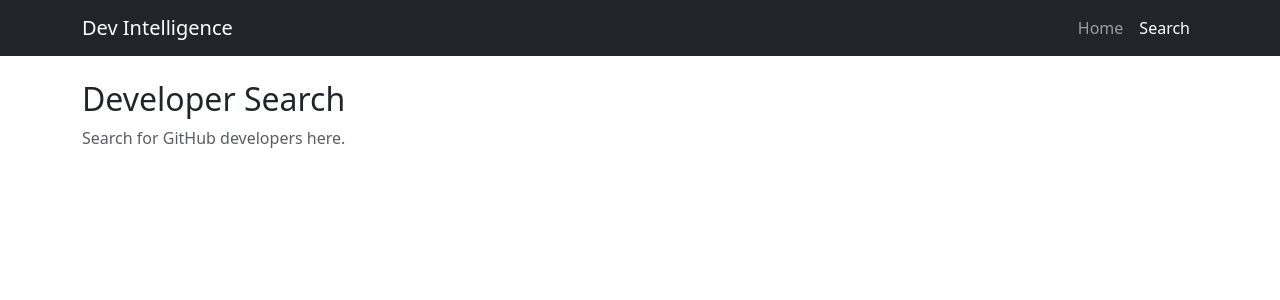
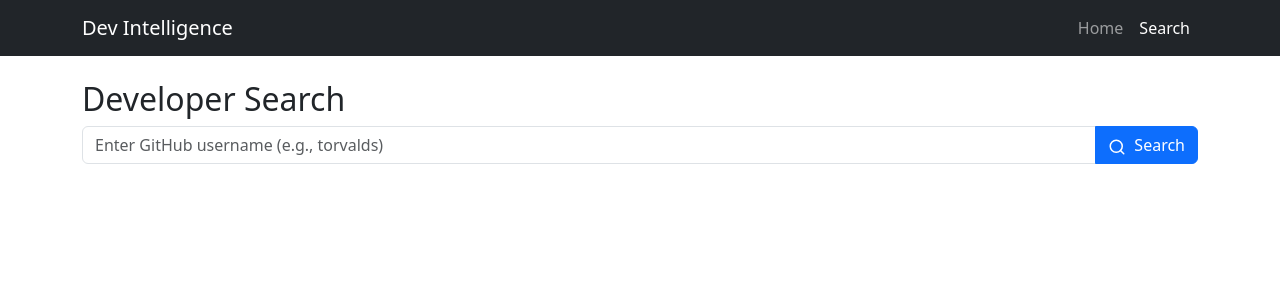
Before and after one commit to Shailesh-github3/DevRadar, a React (Vite) app: page /search in a window 1280 px wide. Shown: the top 300 px of the page. Built offline with nearby package versions, Linux system fonts and the light colour scheme; no server answers.

Commit message:
feat: integrate axios and react query for github user search

```diff
--- a/package.json
+++ b/package.json
@@ -10,6 +10,7 @@
     "preview": "vite preview"
   },
   "dependencies": {
+    "@tanstack/react-query": "^5.101.2",
     "bootstrap": "^5.3.8",
     "lucide-react": "^1.24.0",
     "react": "^19.2.7",
--- a/src/App.jsx
+++ b/src/App.jsx
@@ -1,33 +1,25 @@
-// Import the routing tools
 import { BrowserRouter, Routes, Route } from 'react-router-dom';
-
-// Import our Layout and Pages
+import { QueryClient, QueryClientProvider } from '@tanstack/react-query';
 import Layout from './components/Layout';
 import Home from './pages/Home';
 import Search from './pages/Search';
 
+// Initialize the React Query client (acts as the global cache manager)
+const queryClient = new QueryClient();
+
 function App() {
   return (
-    // 1. BrowserRouter wraps the whole app to listen to URL changes
+    // Wrap the entire app so all components can access the cache
+    <QueryClientProvider client={queryClient}>
       <BrowserRouter>
-
-      {/* 2. Routes holds all our routing rules */}
         <Routes>
-
-        {/* 3. This is the parent route. If URL starts with '/', show Layout */}
           <Route path="/" element={<Layout />}>
-
-          {/* 4. 'index' means this is the default page for the '/' route.
-                 It will be injected into Layout's <Outlet /> */}
             <Route index element={<Home />} />
-
-          {/* 5. If URL is '/search', inject <Search /> into Layout's <Outlet /> */}
             <Route path="search" element={<Search />} />
-
           </Route>
-
         </Routes>
       </BrowserRouter>
+    </QueryClientProvider>
   );
 }
 
--- /dev/null
+++ b/src/api/githubApi.js
@@ -0,0 +1,18 @@
+import axios from 'axios';
+
+// Read the token from the environment variables
+const token = import.meta.env.VITE_GITHUB_TOKEN;
+
+const githubApi = axios.create({
+  baseURL: 'https://api.github.com',
+  headers: {
+    // Attach the token to every request automatically
+    Authorization: token ? `Bearer ${token}` : '',
+    Accept: 'application/vnd.github.v3+json',
+  },
+});
+
+export const fetchGithubUser = async (username) => {
+  const response = await githubApi.get(`/users/${username}`);
+  return response.data;
+};
--- /dev/null
+++ b/src/components/SearchBar.jsx
@@ -0,0 +1,40 @@
+import { Form, Button, InputGroup } from 'react-bootstrap';
+import { Search } from 'lucide-react';
+
+// The component receives 'value', 'onChange', and 'onSubmit' as props
+function SearchBar({ value, onChange, onSubmit }) {
+
+  // Handle the form submission
+  const handleSubmit = (event) => {
+    // Prevent the browser's default behavior (which is to reload the page)
+    event.preventDefault();
+
+    // Call the function passed down from the parent
+    onSubmit();
+  };
+
+  return (
+    // We use a <form> tag so the user can press "Enter" to search
+    <form onSubmit={handleSubmit}>
+      <InputGroup className="mb-3">
+
+        {/* The input is "controlled" by the 'value' prop */}
+        <Form.Control
+          type="text"
+          placeholder="Enter GitHub username (e.g., torvalds)"
+          value={value}
+          onChange={onChange}
+          aria-label="GitHub username"
+        />
+
+        <Button variant="primary" type="submit">
+          <Search className="me-2" size={18} />
+          Search
+        </Button>
+
+      </InputGroup>
+    </form>
+  );
+}
+
+export default SearchBar;
--- /dev/null
+++ b/src/hooks/useGithubUser.js
@@ -0,0 +1,10 @@
+import { useQuery } from '@tanstack/react-query';
+import { fetchGithubUser } from '../api/githubApi';
+
+export const useGithubUser = (username) => {
+  return useQuery({
+    queryKey: ['githubUser', username], // Unique cache key
+    queryFn: () => fetchGithubUser(username), // The function to run
+    enabled: !!username, // CRITICAL: Only run if username is not empty
+  });
+};
--- a/src/pages/Search.jsx
+++ b/src/pages/Search.jsx
@@ -1,10 +1,50 @@
+import { useState } from 'react';
+import SearchBar from '../components/SearchBar';
+import { useGithubUser } from '../hooks/useGithubUser';
+import { Alert, Spinner } from 'react-bootstrap';
+
 function Search() {
+  // 1. Input state (updates on every keystroke)
+  const [query, setQuery] = useState('');
+  // 2. Trigger state (updates only on form submit)
+  const [searchTerm, setSearchTerm] = useState('');
+
+  // React Query hook. It watches 'searchTerm'.
+  const { data: user, isLoading, isError, error } = useGithubUser(searchTerm);
+
+  const handleChange = (e) => setQuery(e.target.value);
+
+  const handleSubmit = () => {
+    if (!query.trim()) return;
+    setSearchTerm(query); // This triggers the API call
+  };
+
   return (
     <div>
       <h2>Developer Search</h2>
-      <p className="text-muted">
-        Search for GitHub developers here.
-      </p>
+      <SearchBar value={query} onChange={handleChange} onSubmit={handleSubmit} />
+
+      {/* Loading State */}
+      {isLoading && (
+        <div className="text-center my-4">
+          <Spinner animation="border" variant="primary" />
+        </div>
+      )}
+
+      {/* Error State */}
+      {isError && (
+        <Alert variant="danger">
+          Error: {error.response?.data?.message || 'Failed to fetch user'}
+        </Alert>
+      )}
+
+      {/* Success State */}
+      {user && (
+        <Alert variant="success">
+          Found user: <strong>{user.login}</strong> (ID: {user.id})
+        </Alert>
+      )}
+
     </div>
   );
 }
```
Also changed, not shown: src/components/Layout.jsx (line endings or trailing spaces), 1 other file (tests, documents, lock files or other folders). Lines whose indentation alone changed are shown as unchanged.
